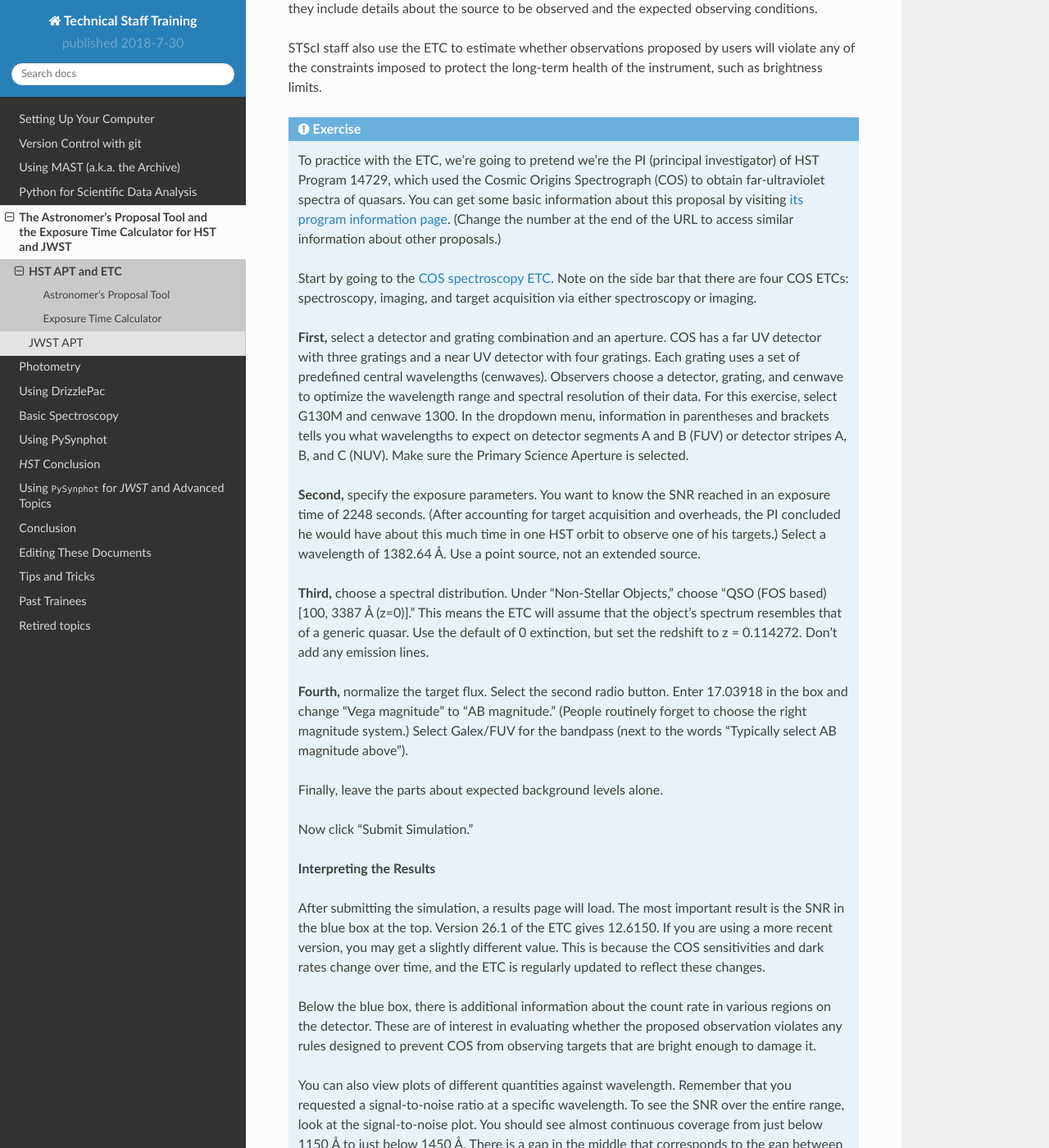
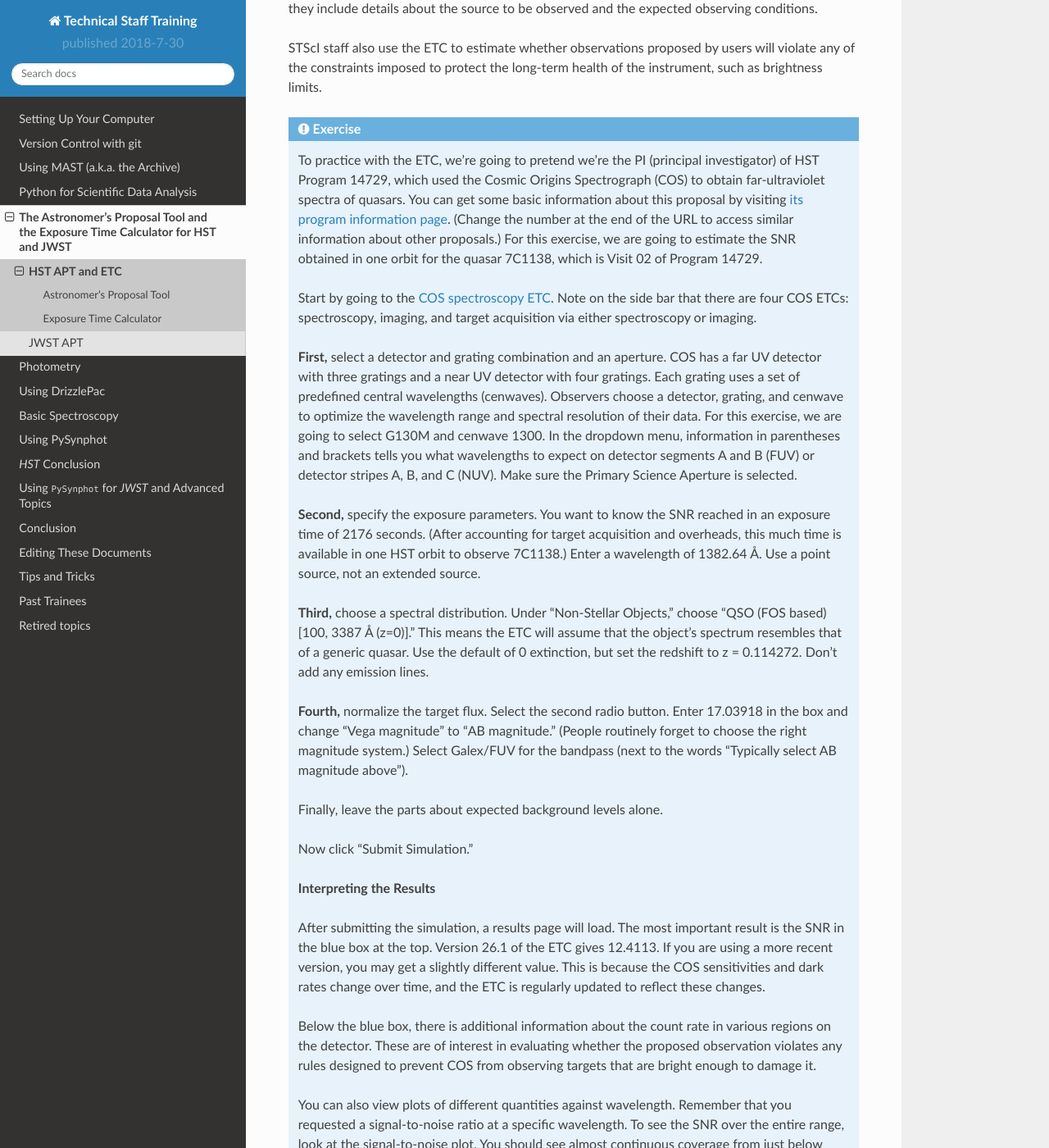
Before and after one commit to staceybright/training-library, a Sphinx documentation site: the page built from source/apt_etc/hst_apt_etc.txt, in a window 1280 px wide and 1400 px high, scrolled down 1773 px. Shown: the whole window at 82% size. Built offline with Sphinx 7.4.7 and the Read the Docs theme 2.0.0, drawn with Linux system fonts in a browser that asks for light colours; some of the changed text lies outside the part shown.

Commit message:
changed exposure times to avoid overruns

```diff
--- a/source/apt_etc/hst_apt_etc.txt
+++ b/source/apt_etc/hst_apt_etc.txt
@@ -96,7 +96,9 @@ long-term health of the instrument, such as brightness limits.
     proposal by visiting `its program information page
     <http://www.stsci.edu/cgi-bin/get-proposal-info?observatory=HST&id=14729>`_. (Change
     the number at the end of the URL to access similar information
-    about other proposals.)
+    about other proposals.) For this exercise, we are going to
+    estimate the SNR obtained in one orbit for the quasar 7C1138,
+    which is Visit 02 of Program 14729.
 
     Start by going to the `COS spectroscopy ETC
     <http://etc.stsci.edu/etc/input/cos/spectroscopic/>`_. Note on the
@@ -108,18 +110,18 @@ long-term health of the instrument, such as brightness limits.
     UV detector with four gratings. Each grating uses a set of
     predefined central wavelengths (cenwaves). Observers choose a
     detector, grating, and cenwave to optimize the wavelength range
-    and spectral resolution of their data. For this exercise, select
-    G130M and cenwave 1300. In the dropdown menu, information in
-    parentheses and brackets tells you what wavelengths to expect on
-    detector segments A and B (FUV) or detector stripes A, B, and C
-    (NUV). Make sure the Primary Science Aperture is selected.
+    and spectral resolution of their data. For this exercise, we are
+    going to select G130M and cenwave 1300. In the dropdown menu,
+    information in parentheses and brackets tells you what wavelengths
+    to expect on detector segments A and B (FUV) or detector stripes
+    A, B, and C (NUV). Make sure the Primary Science Aperture is
+    selected.
 
     **Second,** specify the exposure parameters. You want to know the
-    SNR reached in an exposure time of 2248 seconds. (After accounting
-    for target acquisition and overheads, the PI concluded he would
-    have about this much time in one HST orbit to observe one of his
-    targets.) Select a wavelength of 1382.64 Å. Use a point source,
-    not an extended source.
+    SNR reached in an exposure time of 2176 seconds. (After accounting
+    for target acquisition and overheads, this much time is available
+    in one HST orbit to observe 7C1138.) Enter a wavelength of
+    1382.64 Å. Use a point source, not an extended source.
 
     **Third,** choose a spectral distribution. Under "Non-Stellar
     Objects," choose "QSO (FOS based) [100, 3387 Å (z=0)]." This means
@@ -141,7 +143,7 @@ long-term health of the instrument, such as brightness limits.
 
     After submitting the simulation, a results page will load. The
     most important result is the SNR in the blue box at the
-    top. Version 26.1 of the ETC gives 12.6150. If you are using a
+    top. Version 26.1 of the ETC gives 12.4113. If you are using a
     more recent version, you may get a slightly different value. This
     is because the COS sensitivities and dark rates change over time,
     and the ETC is regularly updated to reflect these changes.
@@ -166,24 +168,23 @@ long-term health of the instrument, such as brightness limits.
     **Viewing Previous Results**
 
     Click "Previous calculation results" in the lower left of any ETC
-    page. You'll get a box to enter an exposure ID. Enter 1176351 to
+    page. You'll get a box to enter an exposure ID. Enter 1179845 to
     view the run we used to create this tutorial. Enter 825911 to view
-    the work of the Program 14729 PI. All the inputs are identical,
-    but, because of time-dependent quantities, the SNR is 12.3849
-    instead of the value given above. This difference is small but
-    worth understanding.
+    the work of the Program 14729 PI. The inputs are identical, except
+    the exposure time is a bit different, and the SNR is 12.3849
+    instead of the value given above.
 
     **A More Advanced Exercise**
 
-    The warmup above was based on Visit 2 of Program 14729. Now look
-    at Visit 3. Obtain the `PDF of the Phase II proposal
+    The warmup above was based on Visit 02 of Program 14729. Now look
+    at Visit 03. Obtain the `PDF of the Phase II proposal
     <http://www.stsci.edu/hst/phase2-public/14729.pdf>`_. This
     document is a detailed outline of each observation. Scroll to page
     9. Notice that the grating and cenwave are different for this
-    source, so be sure to update them in the ETC. Find the SNR in the
-    2240 seconds requested by the PI at a wavelength of 1575.61 Å. Use
-    the same spectral model as before, but update the normalization
-    magnitude and the redshift based on information in the PDF table.
+    source, so be sure to update them in the ETC. Find the SNR in 2072
+    seconds at a wavelength of 1575.61 Å. Use the same spectral model
+    as before, but update the normalization magnitude and the redshift
+    based on information in the PDF table.
 
     You may notice that the redshifts in the table on pages 2 and 3 of
     their PDF are slightly different from the ones given later in the
@@ -195,5 +196,6 @@ long-term health of the instrument, such as brightness limits.
     PDF.
 
     The SNR you find should be close to the PI's finding of 8.6164,
-    except, again, there may be small differences due to the evolving
-    characteristics of the COS detectors.
+    except, again, there may be a small difference due to the slightly
+    different exposure time and the evolving characteristics of the
+    COS detectors.
```
